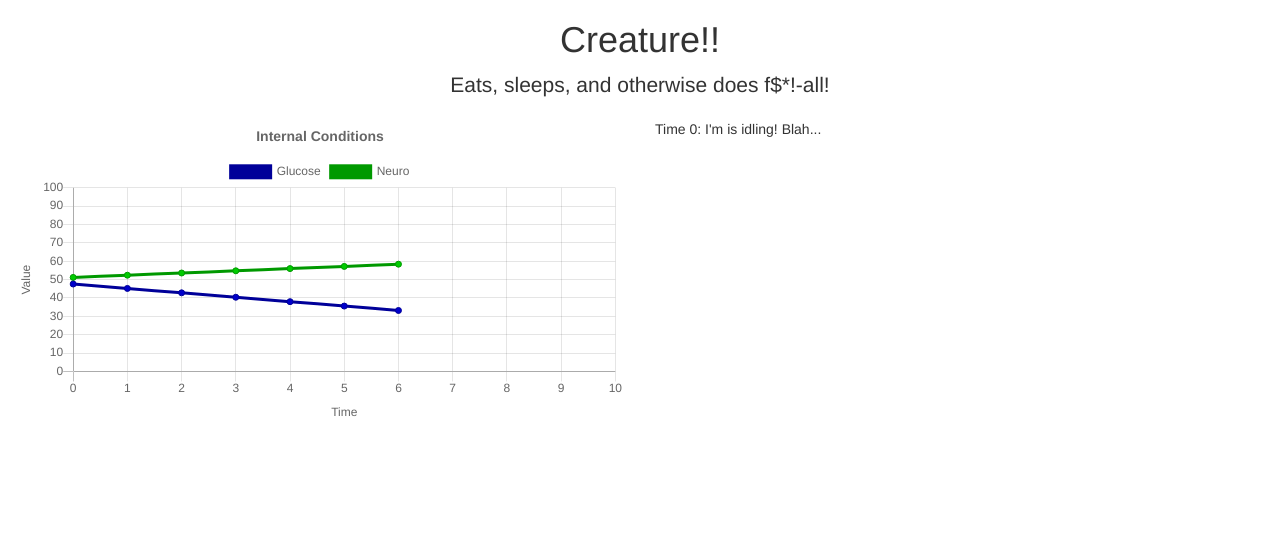
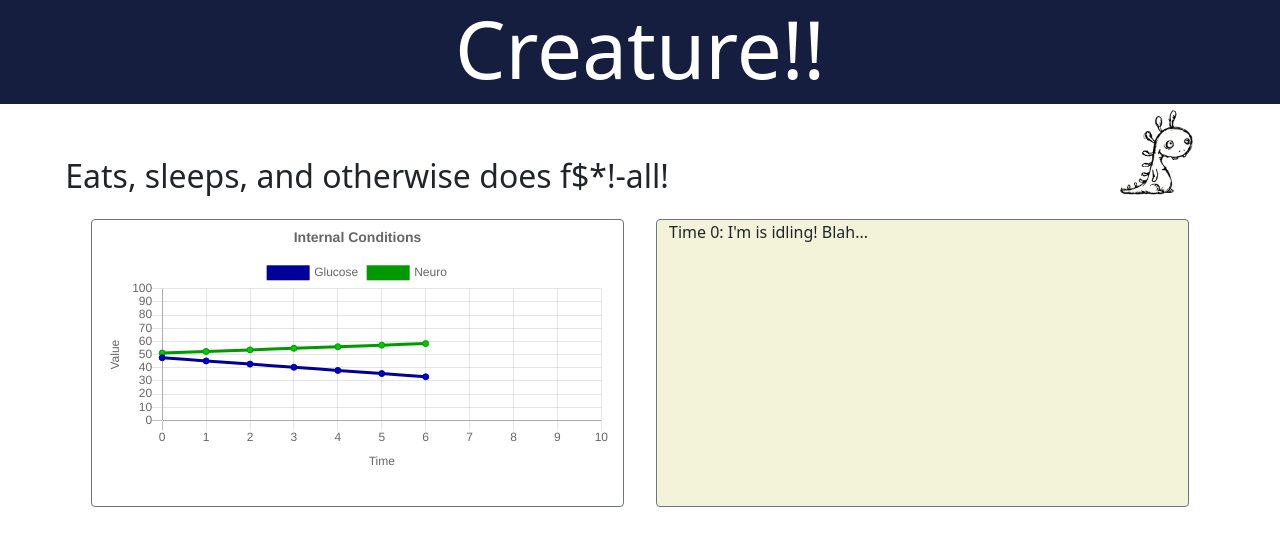
Before and after one commit to cjsequeira/creature, a website built with webpack: page src/index.html in a window 1280 px wide. Built offline with nearby package versions, Linux system fonts and the light colour scheme.

Commit message:
Bootstrap fix and improvements

```diff
--- a/package.json
+++ b/package.json
@@ -20,9 +20,10 @@
   "homepage": "https://github.com/cjsequeira/creature#readme",
   "dependencies": {
     "@popperjs/core": "^2.6.0",
-    "bootstrap": "^3.4.1",
+    "bootstrap": "^5.0.0-beta1",
     "chart.js": "^2.9.4",
-    "jquery": "^3.5.1"
+    "jquery": "^3.5.1",
+    "popper.js": "^1.16.1"
   },
   "devDependencies": {
     "clean-webpack-plugin": "^3.0.0",
--- a/src/custom.css
+++ b/src/custom.css
@@ -1,3 +1,4 @@
-body {
-  scroll-behavior: smooth;
+.top-box {
+    background-color: #151e3f;
+    color: white;
 }
--- a/src/index.html
+++ b/src/index.html
@@ -7,44 +7,37 @@
   <meta name="viewport" content="width=device-width, initial-scale=1">
 
   <title>Creature!</title>
-  <style>
-    .bd-placeholder-img {
-      font-size: 1.125rem;
-      text-anchor: middle;
-      -webkit-user-select: none;
-      -moz-user-select: none;
-      user-select: none;
-    }
-
-    @media (min-width: 768px) {
-      .bd-placeholder-img-lg {
-        font-size: 3.5rem;
-      }
-    }
-  </style>
 </head>
 
 <body>
+  <div class="container-fluid">
 
-  <main>
-    <div class="container-fluid">
-      <div class="text-center">
-        <h1 class="display-1 fw-normal">Creature!!</h1>
-        <p class="lead fw-normal">Eats, sleeps, and otherwise does f$*!-all!</p>
+    <div class="row top-box rounded-lg">
+      <div class="col-12 text-center">
+        <h1 class="display-1">Creature!!</h1>
+      </div>
+    </div>
+    <div class="row align-items-end justify-content-sm-center">
+      <div class="col-9 justify-start">
+        <h2>Eats, sleeps, and otherwise does f$*!-all!</h2>
+      </div>
+      <div class="col-2">
+        <img src="./assets/cute_creature.png" class="float-end" style="max-width: 100px;" />
+      </div>
     </div>
 
-      <div class="row border">
-        <div class="col-md-6 col-sm-12">
+    <div class="row align-items-start justify-content-sm-center">
+      <div class="col-lg-5 col-11 border border-secondary rounded rounded-lg m-3" style="height:18em;">
         <canvas id="intStateChart" width="400" height="200"></canvas>
       </div>
 
-        <div class="col-md-6 col-sm-12" id="creature_status">
+      <div class="col-lg-5 col-11 overflow-auto border border-secondary rounded rounded-lg m-3" style="height:18em; background-color:#f2f3d9;"
+        id="creature_status">
+      </div>
     </div>
   </div>
 
   </div>
-  </main>
-
 </body>
 
 </html>
--- a/src/index.js
+++ b/src/index.js
@@ -209,6 +209,11 @@ let timerId = setInterval(() => {
 
 
     // *** Update simulator status box
+    // get status box scroll bar information
+    let statusScrollTop = csBox.scrollTop();
+    let statusScrollHeight = csBox.prop('scrollHeight');
+    let statusInnerHeight = csBox.innerHeight();
+
     // push message into status box if applicable
     if (statusMessage != '') {
         csBox.append('Time ' +
@@ -218,6 +223,11 @@ let timerId = setInterval(() => {
             '<br />');
     }
 
+    // adjust scroll bar position to auto-scroll if scroll bar is near the end
+    if (statusScrollTop > (statusScrollHeight - 1.5 * statusInnerHeight)) {
+        csBox.scrollTop(statusScrollHeight);
+    }
+
 
     // *** Update world time
     curTime = curTime + timeStep;
--- a/webpack.common.js
+++ b/webpack.common.js
@@ -24,6 +24,12 @@ module.exports = {
         test: /\.(png|woff|woff2|eot|ttf|svg)$/,
         type: 'asset/resource'
       },
+      {
+        test: /\.html$/,
+        use: [
+          'html-loader'
+        ]
+      },
     ]
   },
 
```
Also changed, not shown: color-palette.png (added), src/assets/cute_creature.png (added), 1 other file. Lines whose indentation alone changed are shown as unchanged.
